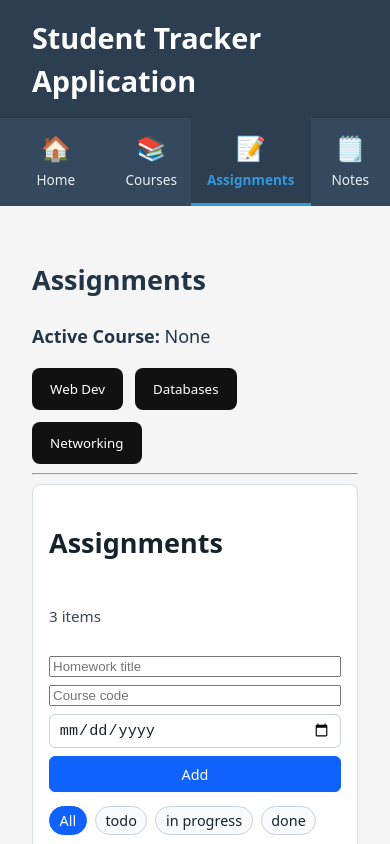
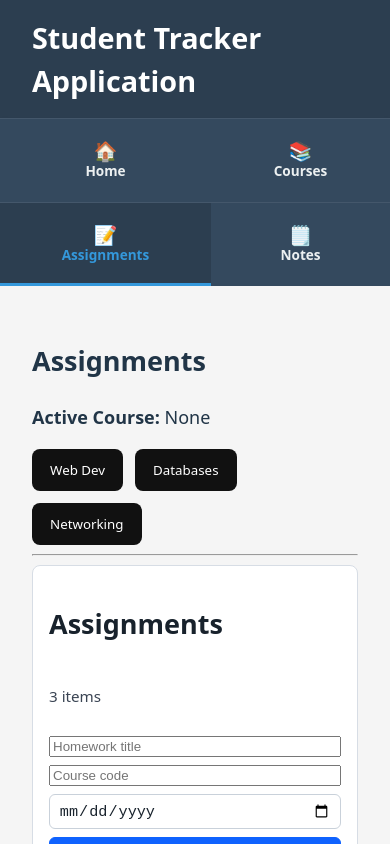
Before and after one commit to NoahPMan/full-stack-dev_student-tracker-api, a React app in the folder frontend/: page /assignments in a window 390 px wide. Shown: the top 844 px of the page. Built offline with nearby package versions, Linux system fonts and the light colour scheme; the HTML template or start-up script is replaced by a standard one.

Commit message:
Fixed the nav bar UI

```diff
--- a/frontend/src/components/Navigation.css
+++ b/frontend/src/components/Navigation.css
@@ -1,6 +1,7 @@
 .navigation {
   background-color: #34495e;
-  padding: 0;
+  width: 100%;
+  box-sizing: border-box;
   box-shadow: 0 2px 4px rgba(0, 0, 0, 0.1);
 }
 
@@ -8,30 +9,48 @@
   list-style: none;
   margin: 0;
   padding: 0;
+
   display: flex;
-  justify-content: center;
-  gap: 0;
+  width: 100%;
+  align-items: stretch;
+
+  justify-content: space-between;
 }
 
 .nav-item {
   flex: 1;
-  max-width: 200px;
+  min-width: 0;
+  border-left: 1px solid rgba(255, 255, 255, 0.08);
+}
+
+.nav-item:first-child {
+  border-left: none;
 }
 
 .nav-button {
   width: 100%;
+  height: 52px;
+
   background: none;
   border: none;
   color: #ecf0f1;
-  padding: 1rem 1.5rem;
+
   cursor: pointer;
+
   display: flex;
   align-items: center;
   justify-content: center;
   gap: 0.5rem;
+
   font-size: 1rem;
-  transition: background-color 0.3s, color 0.3s;
+  font-weight: 600;
+
+  transition: background-color 0.2s, color 0.2s;
   border-bottom: 3px solid transparent;
+
+  white-space: nowrap;
+  overflow: hidden;
+  text-overflow: ellipsis;
 }
 
 .nav-button:hover {
@@ -43,26 +62,35 @@
   background-color: #2c3e50;
   color: #3498db;
   border-bottom-color: #3498db;
-  font-weight: 600;
 }
 
 .nav-icon {
-  font-size: 1.3rem;
+  font-size: 1.2rem;
+  line-height: 1;
 }
 
 .nav-text {
-  font-size: 1rem;
+  font-size: 0.95rem;
+  line-height: 1;
 }
 
-@media (max-width: 768px) {
-  .nav-button {
-    flex-direction: column;
-    padding: 0.75rem 0.5rem;
-    gap: 0.25rem;
+@media (max-width: 600px) {
+  .nav-list {
+    flex-wrap: wrap;
+    justify-content: center;
   }
 
-  .nav-icon {
-    font-size: 1.5rem;
+  .nav-item {
+    flex: 1 1 50%;
+    border-left: none;
+    border-top: 1px solid rgba(255, 255, 255, 0.08);
+  }
+
+  .nav-button {
+    height: 56px;
+    flex-direction: column;
+    gap: 0.25rem;
+    padding: 0.75rem 0.5rem;
   }
 
   .nav-text {
```
